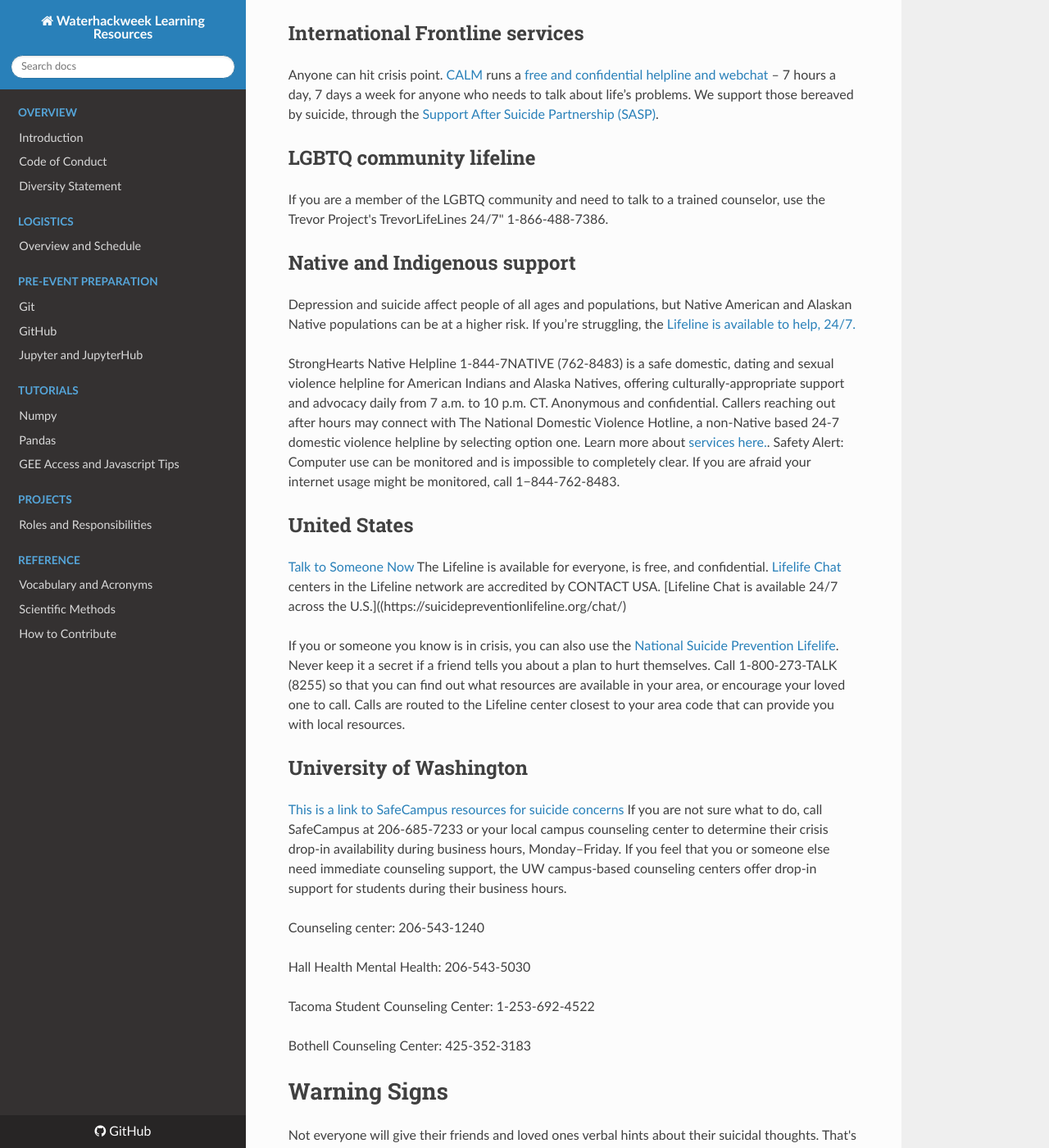
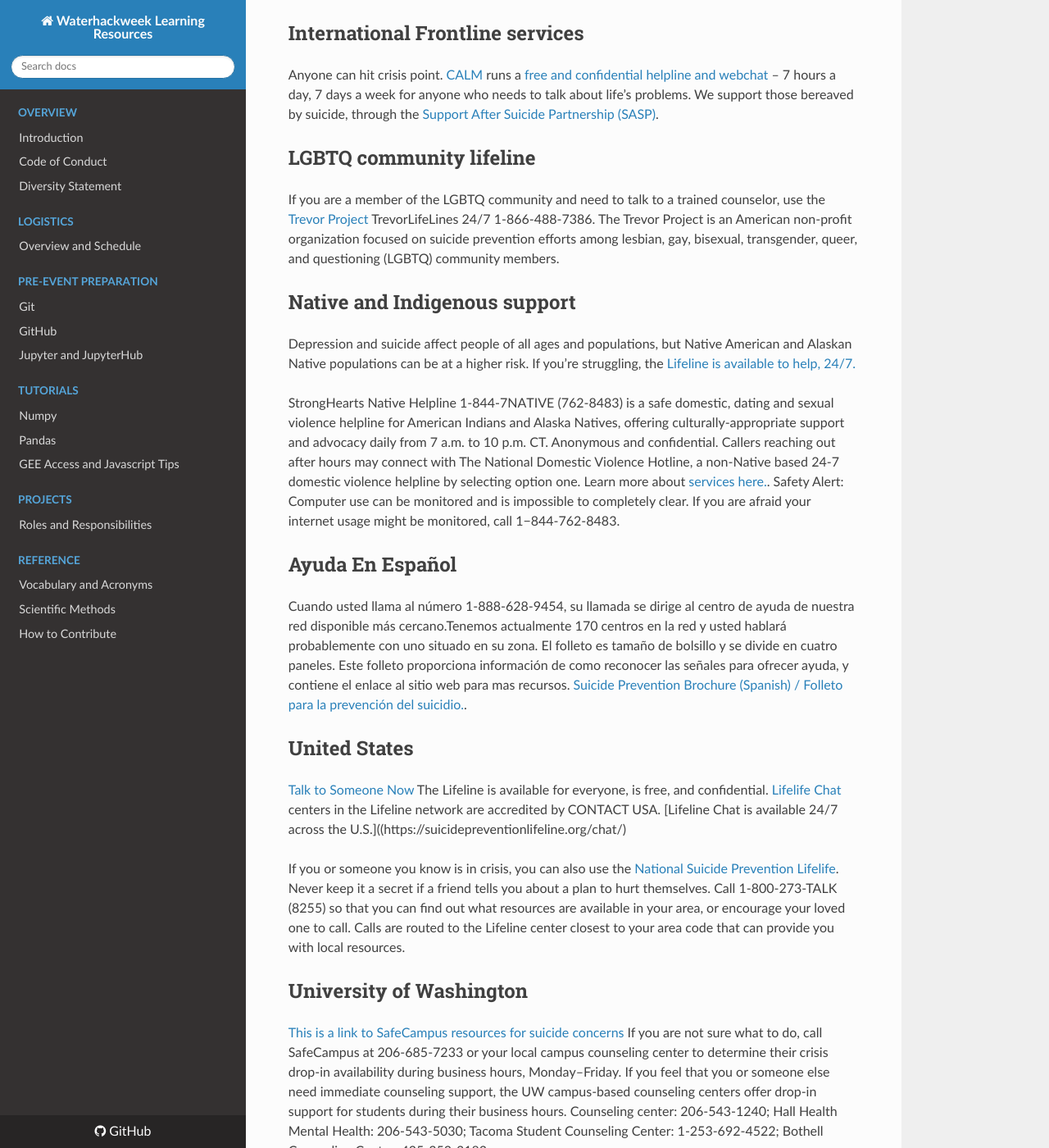
Before and after one commit to emiliom/learning-resources, an MkDocs documentation site: the page built from docs/canaryopera/need_to_talk_to_someone.md, in a window 1280 px wide and 1400 px high, scrolled down 498 px. Shown: the whole window at 82% size. Built offline with MkDocs 1.6.1, drawn with Linux system fonts in a browser that asks for light colours; nearby versions of some CDN libraries; some of the changed text lies outside the part shown.

Commit message:
update resources

```diff
--- a/docs/canaryopera/need_to_talk_to_someone.md
+++ b/docs/canaryopera/need_to_talk_to_someone.md
@@ -9,12 +9,15 @@
 Anyone can hit crisis point. [CALM](https://www.thecalmzone.net/about-calm/what-is-calm/) runs a [free and confidential helpline and webchat](https://www.thecalmzone.net/help/get-help/) – 7 hours a day, 7 days a week for anyone who needs to talk about life’s problems. We support those bereaved by suicide, through the [Support After Suicide Partnership (SASP)](http://supportaftersuicide.org.uk/).
 
 ## LGBTQ community lifeline
-If you are a member of the LGBTQ community and need to talk to a trained counselor, use the Trevor Project's TrevorLifeLines 24/7" 1-866-488-7386.
+If you are a member of the LGBTQ community and need to talk to a trained counselor, use the [Trevor Project](https://www.thetrevorproject.org/) TrevorLifeLines 24/7 1-866-488-7386. The Trevor Project is an American non-profit organization focused on suicide prevention efforts among lesbian, gay, bisexual, transgender, queer, and questioning (LGBTQ) community members.
 
 ## Native and Indigenous support
 Depression and suicide affect people of all ages and populations, but Native American and Alaskan Native populations can be at a higher risk. If you’re struggling, the [Lifeline is available to help, 24/7.](https://suicidepreventionlifeline.org/help-yourself/native-americans/)
 
 StrongHearts Native Helpline 1-844-7NATIVE (762-8483) is a safe domestic, dating and sexual violence helpline for American Indians and Alaska Natives, offering culturally-appropriate support and advocacy daily from 7 a.m. to 10 p.m. CT. Anonymous and confidential. Callers reaching out after hours may connect with The National Domestic Violence Hotline, a non-Native based 24-7 domestic violence helpline by selecting option one. Learn more about [services here.](https://www.strongheartshelpline.org/).  Safety Alert: Computer use can be monitored and is impossible to completely clear. If you are afraid your internet usage might be monitored, call 1−844-762-8483.
+
+## Ayuda En Español
+Cuando usted llama al número 1-888-628-9454, su llamada se dirige al centro de ayuda de nuestra red disponible más cercano.Tenemos actualmente 170 centros en la red y usted hablará probablemente con uno situado en su zona. El folleto es tamaño de bolsillo y se divide en cuatro paneles. Este folleto proporciona información de como reconocer las señales para ofrecer ayuda, y contiene el enlace al sitio web para mas recursos. [Suicide Prevention Brochure (Spanish) / Folleto para la prevención del suicidio.](https://emmresourcecenter.org/resources/suicide-prevention-brochure-spanish-folleto-para-la-prevencion-del-suicidio).
 
 ## United States
 [Talk to Someone Now](https://suicidepreventionlifeline.org/talk-to-someone-now/) The Lifeline is available for everyone, is free, and confidential.  [Lifelife Chat](https://suicidepreventionlifeline.org/chat/) centers in the Lifeline network are accredited by CONTACT USA. [Lifeline Chat is available 24/7 across the U.S.]((https://suicidepreventionlifeline.org/chat/)
@@ -23,15 +26,7 @@
 
 ## University of Washington
 [This is a link to SafeCampus resources for suicide concerns](https://www.washington.edu/safecampus/suicide-concerns/)
-If you are not sure what to do, call SafeCampus at 206-685-7233 or your local campus counseling center to determine their crisis drop-in availability during business hours, Monday–Friday. If you feel that you or someone else need immediate counseling support, the UW campus-based counseling centers offer drop-in support for students during their business hours.
-
-Counseling center: 206-543-1240
-
-Hall Health Mental Health: 206-543-5030
-
-Tacoma Student Counseling Center: 1-253-692-4522
-
-Bothell Counseling Center: 425-352-3183
+If you are not sure what to do, call SafeCampus at 206-685-7233 or your local campus counseling center to determine their crisis drop-in availability during business hours, Monday–Friday. If you feel that you or someone else need immediate counseling support, the UW campus-based counseling centers offer drop-in support for students during their business hours.  Counseling center: 206-543-1240;  Hall Health Mental Health: 206-543-5030; Tacoma Student Counseling Center: 1-253-692-4522; Bothell Counseling Center: 425-352-3183
 
 # Warning Signs
 Not everyone will give their friends and loved ones verbal hints about their suicidal thoughts. That's why it's important to recognize warning signs in actions as well as words.
@@ -83,9 +78,9 @@
 
 - SPRC: List of [Promising Prevention Practices](http://www.sprc.org/aian/promising-prevention-practices) that are culturally appropriate for American Indian/Alaska Native settings
 
-National Institutes of Health, Office of Disease Prevention: Links to [Lists of Evidence-Based Interventions and Strategies](https://prevention.nih.gov/resources-for-researchers/dissemination-and-implementation-resources/evidence-based-programs-practices)
+- National Institutes of Health, Office of Disease Prevention: Links to [Lists of Evidence-Based Interventions and Strategies](https://prevention.nih.gov/resources-for-researchers/dissemination-and-implementation-resources/evidence-based-programs-practices)
 
-Youth.gov: Links to federally sponsored [Evidence-Based Program Directories](https://youth.gov/evidence-innovation/evidence-based-program-directories), listed by government department and agency.
+- Youth.gov: Links to federally sponsored [Evidence-Based Program Directories](https://youth.gov/evidence-innovation/evidence-based-program-directories), listed by government department and agency.
 
 ## Online community workplace
 
```
